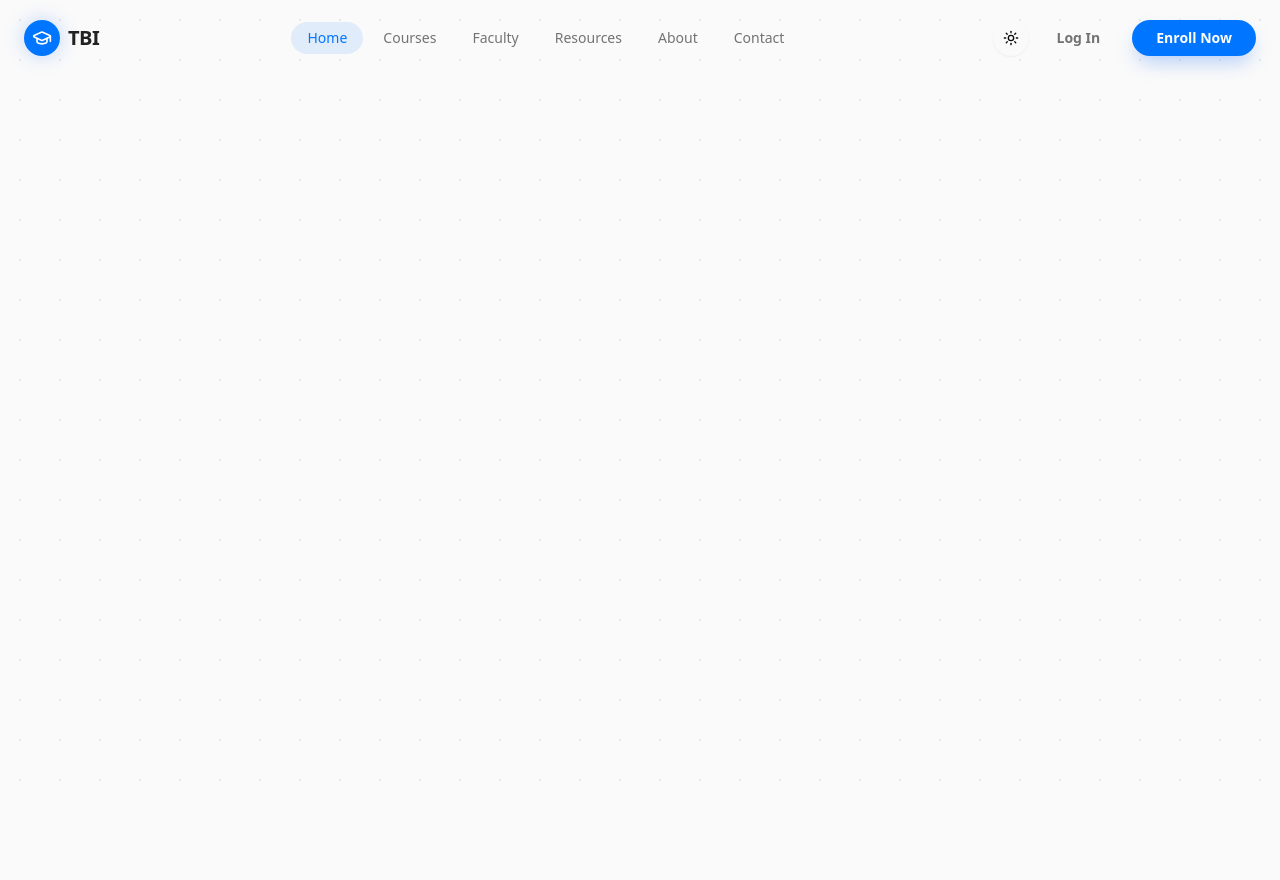
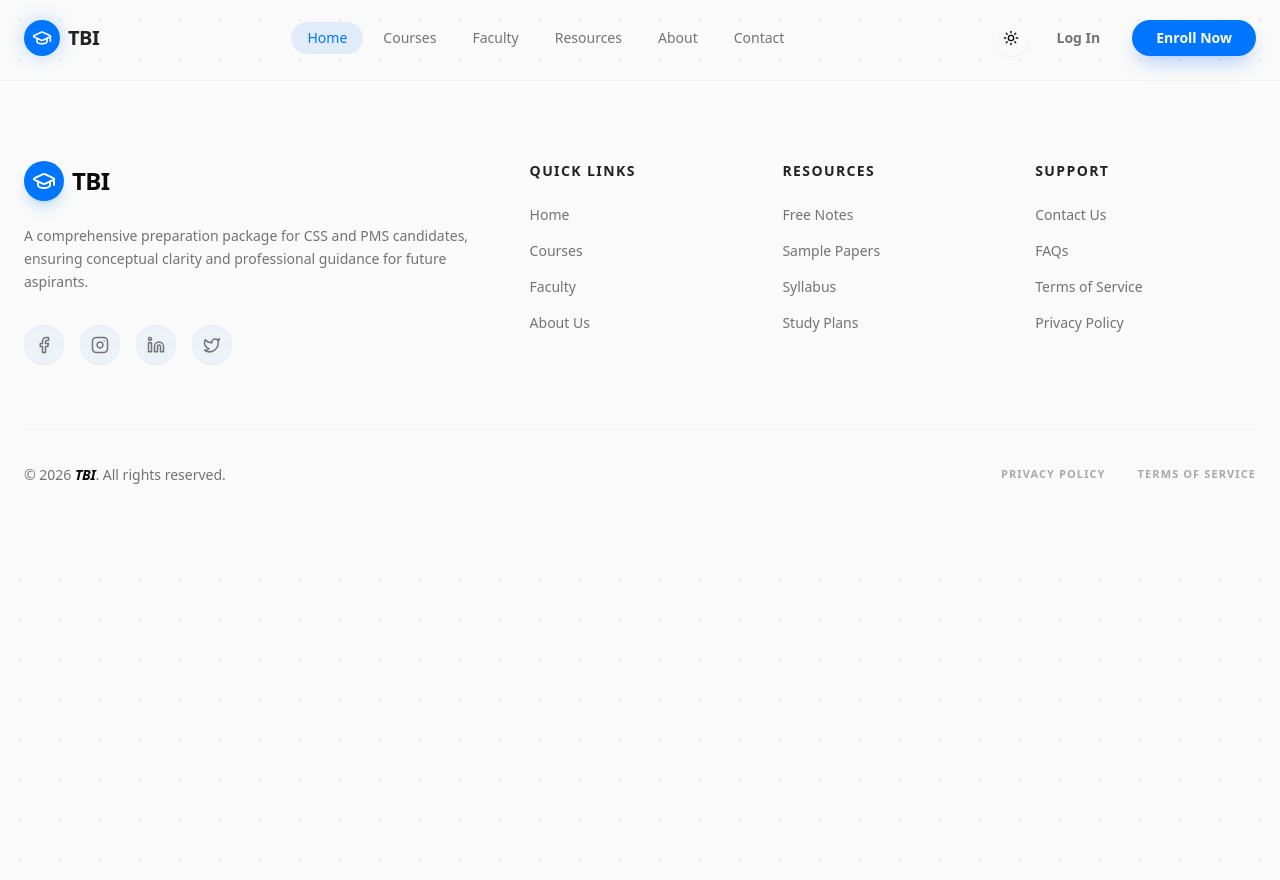
Before and after one commit to furqanistic/tbi, a React (Vite) app in the folder client/: page /about in a window 1280 px wide. Before the commit the page ends 800 px from the top, so only its background shows below. Built offline with nearby package versions, Linux system fonts and the light colour scheme.

Commit message:
add footer

```diff
--- a/client/src/App.jsx
+++ b/client/src/App.jsx
@@ -2,6 +2,7 @@
 import { Routes, Route } from "react-router-dom";
 import { Navbar } from "@/components/Navbar";
 import { ThemeProvider } from "@/components/ThemeProvider";
+import { Footer } from "@/components/Footer";
 import Home from "@/pages/Home";
 
 /**
@@ -21,6 +22,7 @@ function App() {
           </Routes>
         </main>
 
+        <Footer />
       </div>
     </ThemeProvider>
   );
--- /dev/null
+++ b/client/src/components/Footer.jsx
@@ -0,0 +1,127 @@
+// File: client/src/components/Footer.jsx
+import {
+  GraduationCap,
+  Facebook,
+  Instagram,
+  Linkedin,
+  Twitter,
+  Mail,
+  Phone,
+  MapPin,
+} from "lucide-react";
+
+const footerLinks = [
+  {
+    title: "Quick Links",
+    links: [
+      { name: "Home", href: "/" },
+      { name: "Courses", href: "#courses" },
+      { name: "Faculty", href: "#faculty" },
+      { name: "About Us", href: "#about" },
+    ],
+  },
+  {
+    title: "Resources",
+    links: [
+      { name: "Free Notes", href: "#notes" },
+      { name: "Sample Papers", href: "#papers" },
+      { name: "Syllabus", href: "#syllabus" },
+      { name: "Study Plans", href: "#plans" },
+    ],
+  },
+  {
+    title: "Support",
+    links: [
+      { name: "Contact Us", href: "#contact" },
+      { name: "FAQs", href: "#faqs" },
+      { name: "Terms of Service", href: "#terms" },
+      { name: "Privacy Policy", href: "#privacy" },
+    ],
+  },
+];
+
+export function Footer() {
+  return (
+    <footer className="relative mt-20 border-t border-primary/5 bg-background overflow-hidden">
+      {/* Subtle Background Accent */}
+      <div className="absolute bottom-0 right-0 w-125 h-125 bg-primary/5 rounded-full blur-[120px] -z-10 translate-y-1/2 translate-x-1/2" />
+
+      <div className="container mx-auto px-6 py-12 lg:py-20">
+        <div className="grid grid-cols-2 md:grid-cols-3 lg:grid-cols-5 gap-y-12 gap-x-8">
+          {/* Brand Section */}
+          <div className="col-span-full lg:col-span-2 space-y-6 text-center lg:text-left">
+            <div className="flex items-center justify-center lg:justify-start gap-2">
+              <div className="flex h-10 w-10 items-center justify-center rounded-xl bg-primary text-white shadow-lg shadow-primary/20">
+                <GraduationCap className="h-6 w-6" />
+              </div>
+              <span className="text-2xl font-bold tracking-tight text-foreground">
+                TBI
+              </span>
+            </div>
+            <p className="max-w-md mx-auto lg:mx-0 text-muted-foreground text-sm leading-relaxed font-medium">
+              A comprehensive preparation package for CSS and PMS candidates,
+              ensuring conceptual clarity and professional guidance for future
+              aspirants.
+            </p>
+            <div className="flex gap-4 items-center justify-center lg:justify-start pt-2">
+              {[
+                { icon: Facebook, href: "#" },
+                { icon: Instagram, href: "#" },
+                { icon: Linkedin, href: "#" },
+                { icon: Twitter, href: "#" },
+              ].map((social, idx) => (
+                <a
+                  key={idx}
+                  href={social.href}
+                  className="h-10 w-10 flex items-center justify-center rounded-full bg-secondary text-muted-foreground hover:bg-primary hover:text-white transition-all duration-300 border border-primary/5"
+                >
+                  <social.icon size={18} />
+                </a>
+              ))}
+            </div>
+          </div>
+
+          {/* Link Columns */}
+          {footerLinks.map((section, idx) => (
+            <div key={idx} className="space-y-6 text-center sm:text-left">
+              <h4 className="text-sm font-black uppercase tracking-widest text-foreground/90">
+                {section.title}
+              </h4>
+              <ul className="space-y-4">
+                {section.links.map((link, lIdx) => (
+                  <li key={lIdx}>
+                    <a
+                      href={link.href}
+                      className="text-sm text-muted-foreground hover:text-primary transition-colors font-medium block"
+                    >
+                      {link.name}
+                    </a>
+                  </li>
+                ))}
+              </ul>
+            </div>
+          ))}
+        </div>
+
+        {/* Minimalist Bottom Bar */}
+        <div className="mt-16 pt-8 border-t border-primary/5 flex flex-col md:flex-row justify-between items-center gap-6 text-center md:text-left">
+          <div className="text-sm text-muted-foreground font-medium">
+            © {new Date().getFullYear()}{" "}
+            <span className="text-foreground font-bold italic tracking-tight">
+              TBI
+            </span>
+            . All rights reserved.
+          </div>
+          <div className="flex gap-8 text-[11px] text-muted-foreground/60 font-bold uppercase tracking-widest">
+            <a href="#" className="hover:text-primary transition-colors py-1">
+              Privacy Policy
+            </a>
+            <a href="#" className="hover:text-primary transition-colors py-1">
+              Terms of Service
+            </a>
+          </div>
+        </div>
+      </div>
+    </footer>
+  );
+}
--- a/client/src/components/Hero.jsx
+++ b/client/src/components/Hero.jsx
@@ -1,3 +1,4 @@
+// File: client/src/components/Hero.jsx
 import { GraduationCap } from "lucide-react";
 import { Button } from "@/components/ui/button";
 import heroImage from "@/assets/hero_image.png";
@@ -6,7 +7,7 @@ export function Hero() {
   return (
     <section className="relative flex min-h-screen flex-col lg:flex-row items-center justify-between px-6 lg:px-16 pt-32 pb-20 overflow-hidden">
       {/* Background Decorative Glow */}
-      <div className="absolute top-1/2 left-1/4 -translate-x-1/2 -translate-y-1/2 w-[500px] h-[500px] bg-primary/20 rounded-full blur-[120px] -z-10 animate-pulse" />
+      <div className="absolute top-1/2 left-1/4 -translate-x-1/2 -translate-y-1/2 w-125 h-125 bg-primary/20 rounded-full blur-[120px] -z-10 animate-pulse" />
 
       {/* Left Content: Text & CTAs */}
       <div className="flex-1 text-center lg:text-left z-10">
@@ -68,7 +69,7 @@ export function Hero() {
 
       {/* Right Content: Professional Image */}
       <div className="flex-1 relative mt-16 lg:mt-0 lg:ml-12 animate-in fade-in slide-in-from-right-12 duration-1000 delay-300">
-        <div className="relative z-10 w-full max-w-[600px] mx-auto group">
+        <div className="relative z-10 w-full max-w-150 mx-auto group">
           {/* Main Image Container */}
           <div className="relative rounded-[2rem] overflow-hidden shadow-[0_40px_80px_-15px_rgba(0,0,0,0.2)] dark:shadow-[0_40px_80px_-15px_rgba(0,0,0,0.5)] transition-transform duration-700 group-hover:scale-[1.02]">
             <img
@@ -81,7 +82,7 @@ export function Hero() {
           </div>
 
           {/* Floating Card UI 1 */}
-          <div className="absolute -top-6 -right-6 glass p-4 rounded-2xl animate-bounce duration-[3000ms] hidden sm:block">
+          <div className="absolute -top-6 -right-6 glass p-4 rounded-2xl animate-bounce duration-3000 hidden sm:block">
             <div className="flex items-center gap-3">
               <div className="bg-green-500/20 p-2 rounded-lg">
                 <div className="w-2 h-2 rounded-full bg-green-500 animate-ping" />
```
